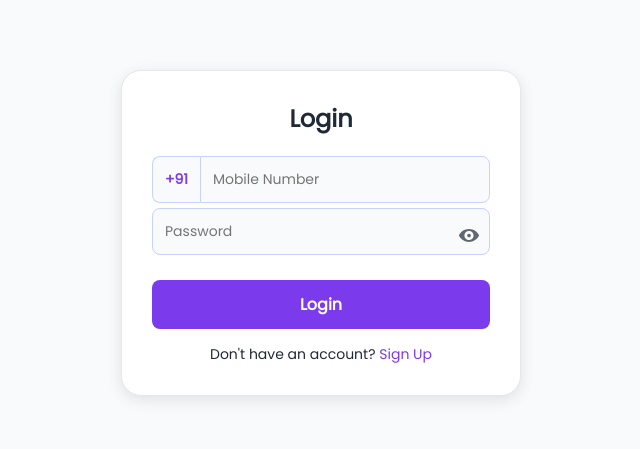
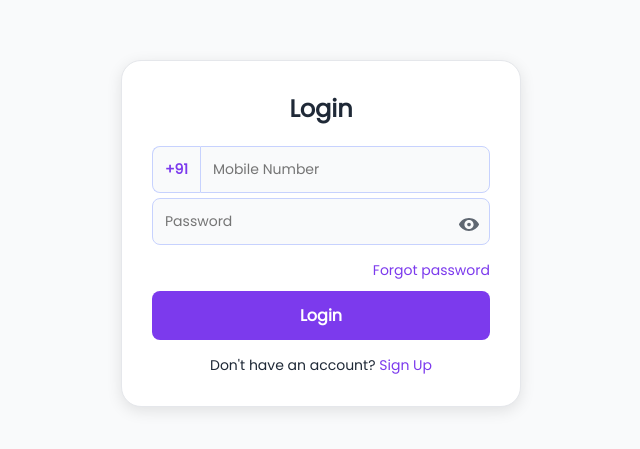
Before and after one commit to nandhakumarbm/Puppy-Digital-Mart, a React (Vite) app: page /login in a window 1280 px wide. Shown: the part 167-616 px from the top of the page, without its empty margins (319-959 px from the left). Built offline with nearby package versions, Linux system fonts and the light colour scheme.

Commit message:
Feat: WhatsApp message

```diff
--- a/src/Admin/pages/ChangePassword.jsx
+++ b/src/Admin/pages/ChangePassword.jsx
@@ -27,6 +27,13 @@ function ChangePassword() {
     }
   };
 
+  const navigateToWhatsApp = (phoneNumber) => {
+    const message = encodeURIComponent("Your password has been changed successfully!");
+    const url = `https://wa.me/91${phoneNumber}?text=${message}`;
+    window.open(url, "_blank");
+  };
+
+
   const handlePasswordSubmit = async (e) => {
     e.preventDefault();
     setError("");
@@ -35,13 +42,14 @@ function ChangePassword() {
       await changePassword({ phone, newPassword }).unwrap();
       setSuccess("Password changed successfully!");
       setNewPassword("");
+      navigateToWhatsApp(phone);
     } catch (err) {
       setError("Failed to change password. Please try again.");
     }
   };
 
   return (
-    <div  style={{display:"flex",alignItems:"start"}} className="app-container">
+    <div style={{ display: "flex", alignItems: "start" }} className="app-container">
       <div style={{
         backgroundColor: "var(--card-background)",
         border: "1px solid var(--card-border)",
--- a/src/auth/pages/Login.jsx
+++ b/src/auth/pages/Login.jsx
@@ -41,6 +41,16 @@ function Login() {
       setAuthError(err?.data?.message || "Invalid credentials, try again");
     }
   };
+
+  const navigateToWhatsApp = () => {
+    const name = encodeURIComponent("Name: [Your_Name]");
+    const phone = encodeURIComponent("Phone Number: [Your_Phone_Number]");
+    const message = `${name}%0A${phone}`; // %0A is newline in URL encoding
+    const url = `https://wa.me/919789619917?text=${message}`;
+    window.open(url, "_blank");
+  };
+
+
 
   return (
     <div style={{ display: "flex", justifyContent: "center", alignItems: "center", height: "100vh" }}>
@@ -137,6 +147,10 @@ function Login() {
 
           {authError && <p style={{ color: "#ff4c4c", fontSize: "14px", marginTop: "5px", textAlign: "center" }}>{authError}</p>}
 
+          <div onClick={navigateToWhatsApp} style={{ display: "flex", justifyContent: "flex-end" }}>
+            <span style={{
+              color: "var(--accent-primary)", textDecoration: "none", fontSize: "14px", cursor: "pointer", display: "block"
+            }}>Forgot password</span> </div>
           <button type="submit" style={{
             padding: "12px",
             borderRadius: "8px",
```
